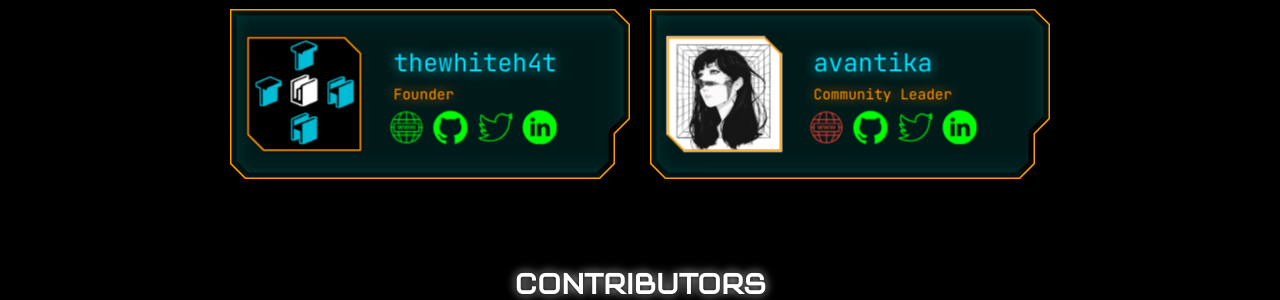
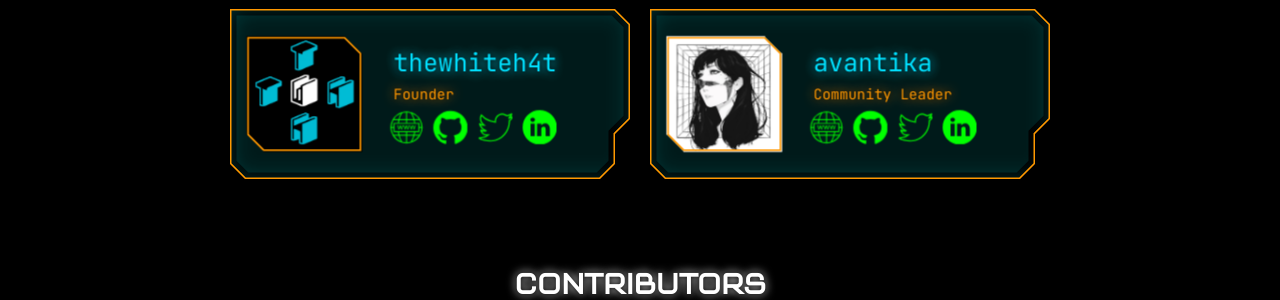
Before and after one commit to thewhitecircle/thewhitecircle.github.io, a Jekyll site: the page built from index.html, in a window 1280 px wide. Shown: the part 1129-1429 px from the top of the page. Built offline with Jekyll 4.4.1, drawn with Linux system fonts in a browser that asks for light colours.

Commit message:
profile updated

```diff
--- a/_data/team.yml
+++ b/_data/team.yml
@@ -22,8 +22,8 @@
   social:
     -
       website:
-        img: images/social/disabled_web.svg
-        link:
+        img: images/social/web.svg
+        link: https://iamavu.com/
       github:
         img: images/social/github.svg
         link: https://github.com/iamavu
```
